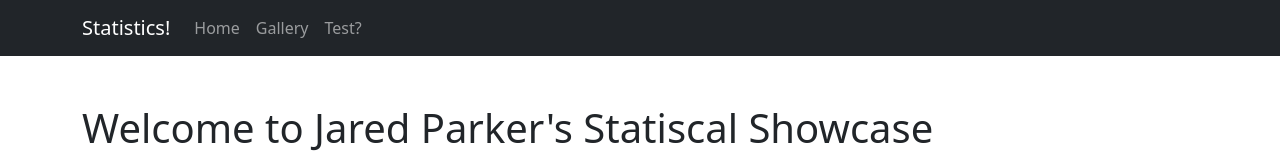
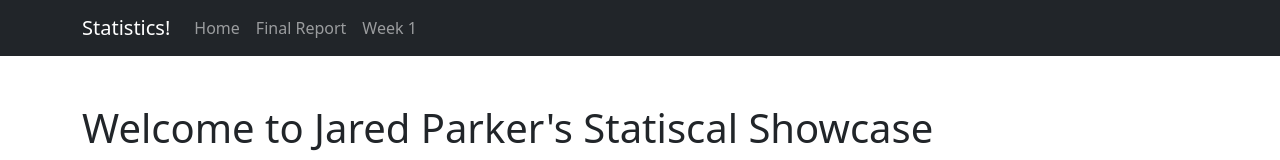
Before and after one commit to JaredParkerGit/JaredParkerGit, a plain HTML site: page index.html in a window 1280 px wide. Shown: the top 160 px of the page. Drawn offline with nearby package versions, Linux system fonts and the light colour scheme.

Commit message:
Update index.html

```diff
--- a/index.html
+++ b/index.html
@@ -16,10 +16,10 @@
             <a class="nav-link" href="https://jaredparkergit.github.io/JaredParkerGit">Home</a>
           </li>
           <li class="nav-item">
-            <a class="nav-link" href="APCV_302_23_FA7W1-Final-Parker-J.html">Gallery</a>
+            <a class="nav-link" href="APCV_302_23_FA7W1-Final-Parker-J.html">Final Report</a>
           </li>
           <li class="nav-item">
-            <a class="nav-link" href="#">Test?</a>
+            <a class="nav-link" href="APCV302-2023-FA-7W1-Parker-J-Module-1.html">Week 1</a>
           </li>
         </ul>
       </div>
```
